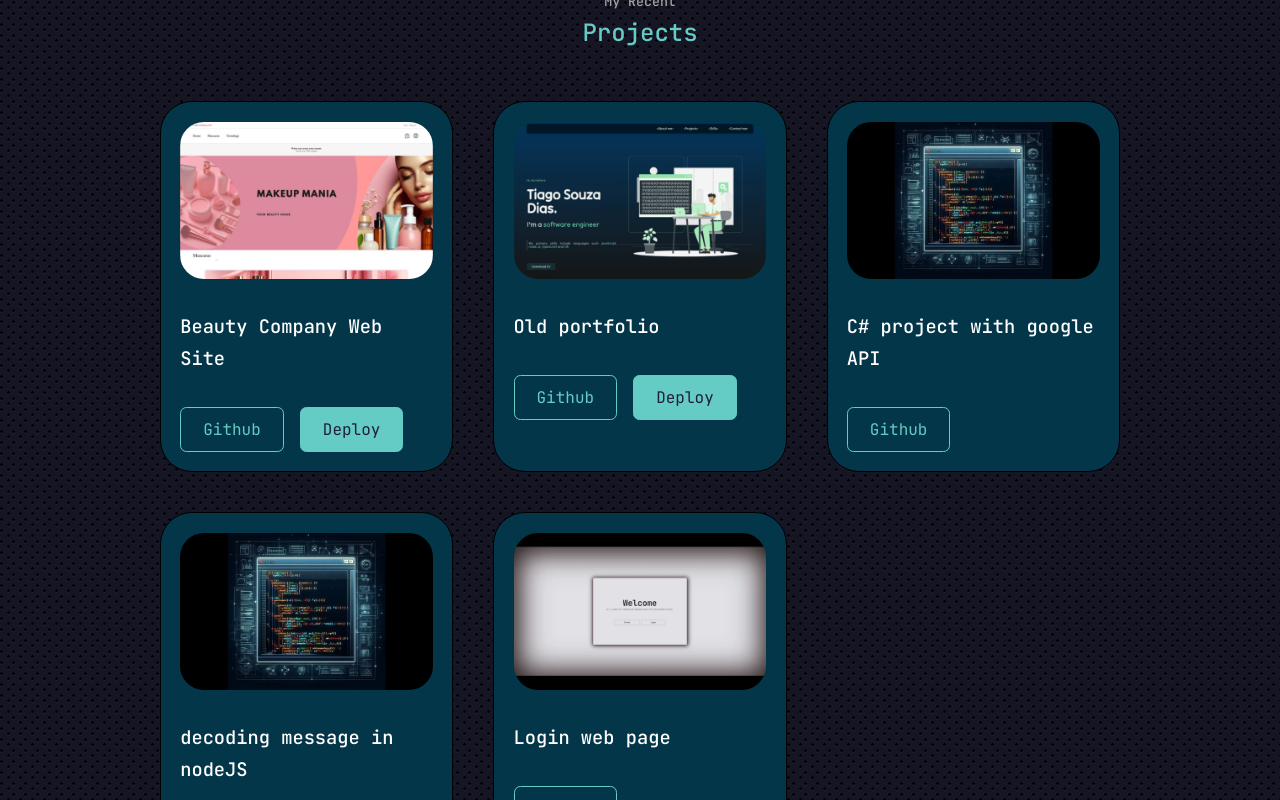
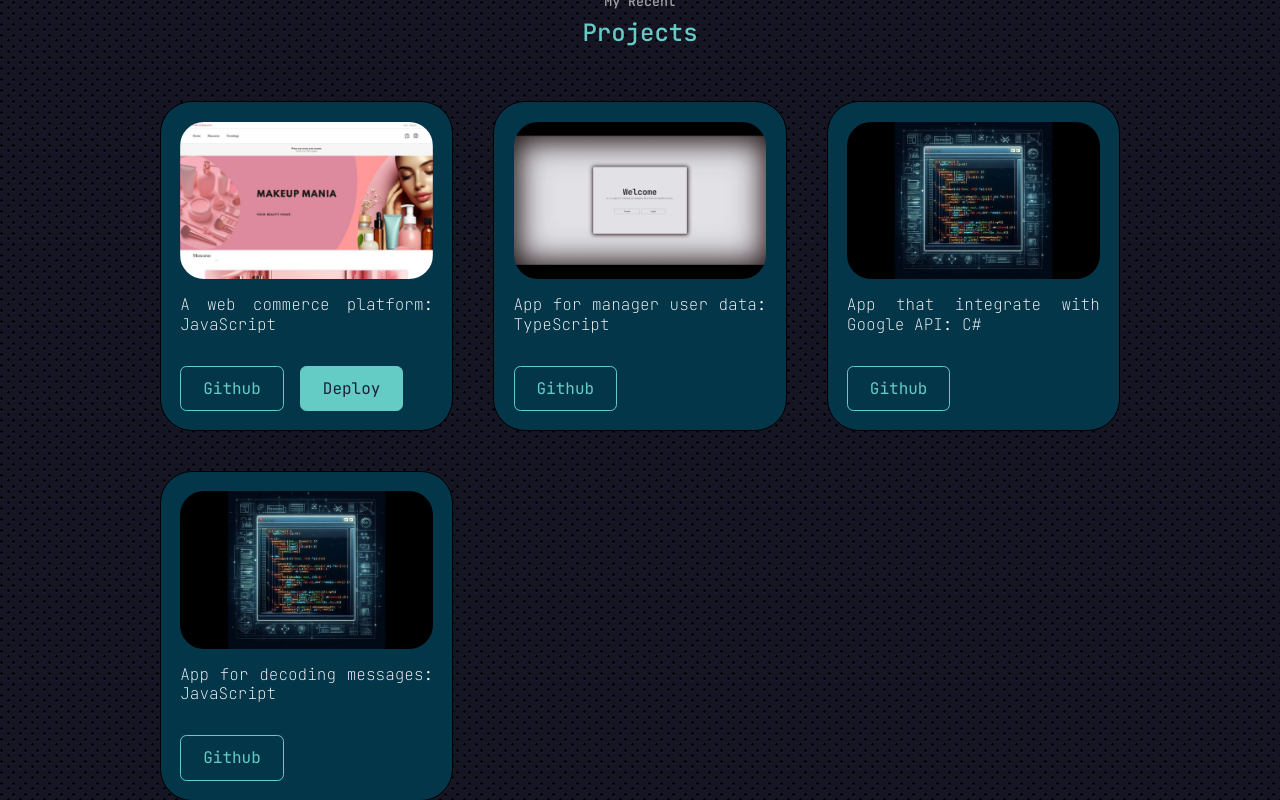
Before and after one commit to tiago0214/tiago-portfolio, a React (Vite) app: page / in a window 1280 px wide. Shown: the part 2100-2900 px from the top of the page. Built offline with nearby package versions, Linux system fonts and the light colour scheme.

Commit message:
remove: a project

```diff
--- a/src/components/Projects/index.tsx
+++ b/src/components/Projects/index.tsx
@@ -6,7 +6,6 @@ import { AppContex } from "../../context";
 
 
 import IMG1 from '../../assets/projectsImg/beauty.png'
-import IMG2 from '../../assets/projectsImg/portfolio.png'
 import GITHUB from '../../assets/projectsImg/github.jpeg'
 import LOGIN from '../../assets/projectsImg/login.png'
 
@@ -14,42 +13,35 @@ import LOGIN from '../../assets/projectsImg/login.png'
 
 const data = [
   {
-      id: 1,
-      image : IMG1,
-      title: "Beauty Company Web Site",
-      github: "https://github.com/tiago0214/beauty-company-project",
-      deploy:  "https://beauty-company-project.vercel.app/"
+    id: 1,
+    image : IMG1,
+    info: "A web commerce platform: JavaScript",
+    github: "https://github.com/tiago0214/beauty-company-project",
+    deploy:  "https://beauty-company-project.vercel.app/"
   },
   {
     id: 2,
-    image : IMG2,
-    title: "Old portfolio",
-    github: "https://github.com/tiago0214/portfolio_V2",
-    deploy:  "https://portfolio-v2-omega-six.vercel.app/"
+    image: LOGIN,
+    info: "App for manager user data: TypeScript",
+    github: "https://github.com/tiago0214/login-page"
   },
   {
     id: 3,
     image : GITHUB,
-    title: "C# project with google API",
+    info: "App that integrate with Google API: C#",
     github: "https://github.com/tiago0214/challenge-google-sheets",
   },
   {
     id: 4,
     image : GITHUB,
-    title: "decoding message in nodeJS",
+    info: "App for decoding messages: JavaScript",
     github: "https://github.com/tiago0214/encoding-challenge",
   },
-  {
-    id: 5,
-    image: LOGIN,
-    title: "Login web page",
-    github: "https://github.com/tiago0214/login-page"
-  }
 ]
 interface DataProps {
   id: number
   image: string
-  title: string
+  info: string
   github: string
   deploy?: string
 }
@@ -89,11 +81,11 @@ export function Projects(){
 
       <ProjectsContainer className="container">
         {
-          data.map(({id,image,title,github,deploy}:DataProps) => {
+          data.map(({id,image,info,github,deploy}:DataProps) => {
             return (
               <ProjectItem key={id}>
                 <ProjectItemImage><img src={image} alt="" /></ProjectItemImage>
-                <h3>{title}</h3>
+                <p>{info}</p>
                 <ProjectItemCta>
                   <a href={github} className="btn" target="_blank">Github</a>
 
--- a/src/components/Projects/styles.ts
+++ b/src/components/Projects/styles.ts
@@ -27,8 +27,11 @@ export const ProjectItem = styled.article`
   border: 1px solid black;
   transition: ${props => props.theme.transition};
 
-  & > h3{
-    margin: 2rem 0 2rem;
+  & > p{
+    margin-top: 1rem;
+    font-weight: 100;
+    line-height: 1.2;
+    text-align: justify
   }
 
   &:hover{
```
Also changed, not shown: src/assets/projectsImg/portfolio.png (deleted).
